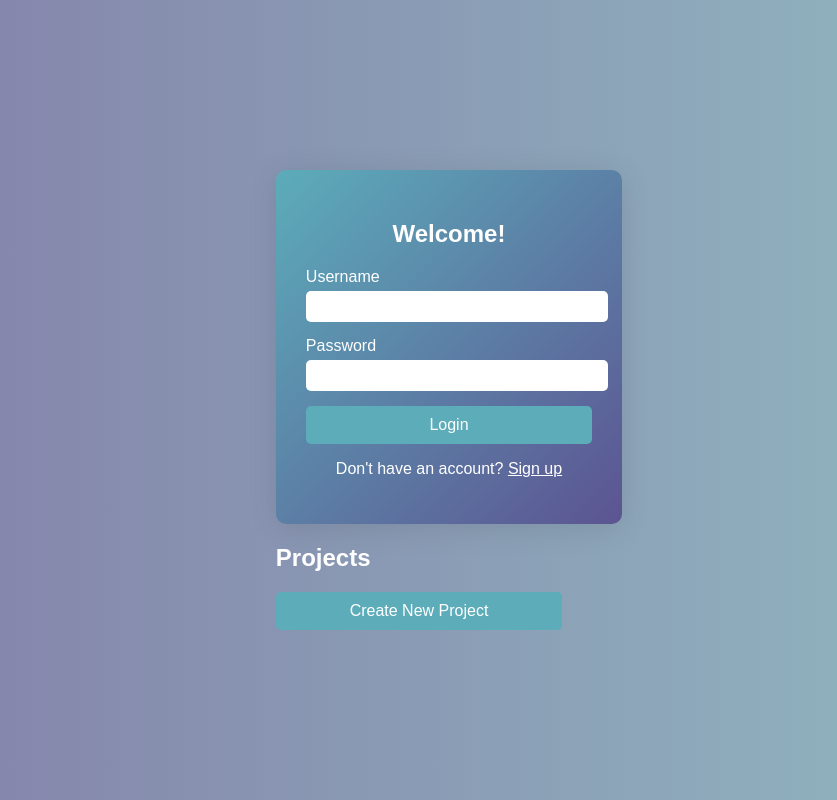
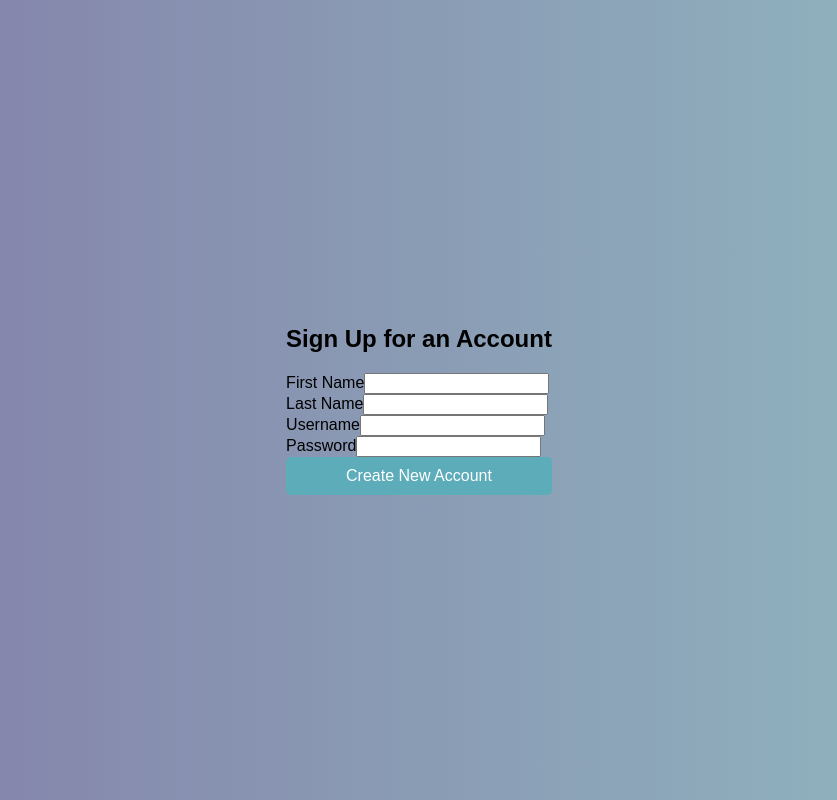
Before and after one commit to VTECEK9/ece461L_project_17540_team1, a React (Create React App) app in the folder client/: page /signuppage in a window 1280 px wide. Shown: the whole page, without its empty margins (221-1058 px from the left). Built offline with nearby package versions, Linux system fonts and the light colour scheme.

Commit message:
signin page added

```diff
--- a/client/src/App.js
+++ b/client/src/App.js
@@ -1,12 +1,17 @@
 import React from 'react';
+import {BrowserRouter, Routes, Route} from 'react-router-dom';
 import MyLoginPage from './pages/MyLoginPage';
-import Project from './components/Project';
+//import Project from './components/Project';
+import MyRegistrationPage from './pages/MyRegistrationPage';
 
-const App = () => {
-    return(
-        <><div className="App" /><MyLoginPage />
-        <div className = "App"/><Project/></>
-    );
-};
+const App = () => (
+
+    <BrowserRouter>
+        <Routes>
+            <Route path="/" element={<MyLoginPage />}/>
+            <Route path = "/signuppage" element ={<MyRegistrationPage />}/>
+        </Routes>
+    </BrowserRouter>
+);
 
 export default App;
--- a/client/src/pages/MyLoginPage.js
+++ b/client/src/pages/MyLoginPage.js
@@ -1,5 +1,6 @@
 import React from 'react';
 import './MyLoginPage.css';
+import {Link} from 'react-router-dom';
 
 
 const MyLoginPage = () => {
@@ -23,7 +24,7 @@ const MyLoginPage = () => {
                 <button type = "submit">Login</button>
             </form>
             <div className = "bottom">
-                <p>Don't have an account? <a href = "#" >Sign up</a></p>
+                <p>Don't have an account? <Link to = "/signuppage">Sign up</Link></p>
             </div>
            </div>
         </div>
--- a/client/src/pages/MyRegistrationPage.js
+++ b/client/src/pages/MyRegistrationPage.js
@@ -0,0 +1,46 @@
+// sign up page
+import React from 'react';
+import '../App.css';
+
+const MyRegistrationPage = () => {
+
+    return(
+        <div className = "account-creation">
+            <h2>Sign Up for an Account</h2>
+            <form>
+                <div className = "new-account">
+                        <label htmlFor="firstname">First Name</label>
+                        <input type = "firstname" id="firstname" required />
+                    </div>
+
+                    <div className = "new-account">
+                        <label htmlFor = "lastname">Last Name</label>
+                        <input type = "lastname" id = "lastname" required />
+                    </div>
+
+                    <div className = "new-account">
+                        <label htmlFor = "username">Username</label>
+                        <input type = "username" id = "username" required />
+                    </div>
+
+                    <div className = "new-account">
+                        <label htmlFor = "password">Password</label>
+                        <input type = "password" id = "password" required />
+                    </div>
+
+                    <button type = "createaccount">Create New Account</button>
+
+            </form>
+
+
+
+
+        </div>
+
+    );
+
+
+
+}
+
+export default MyRegistrationPage;
```
Also changed, not shown: client/src/pages/MyLoginPage.css (line endings or trailing spaces).
